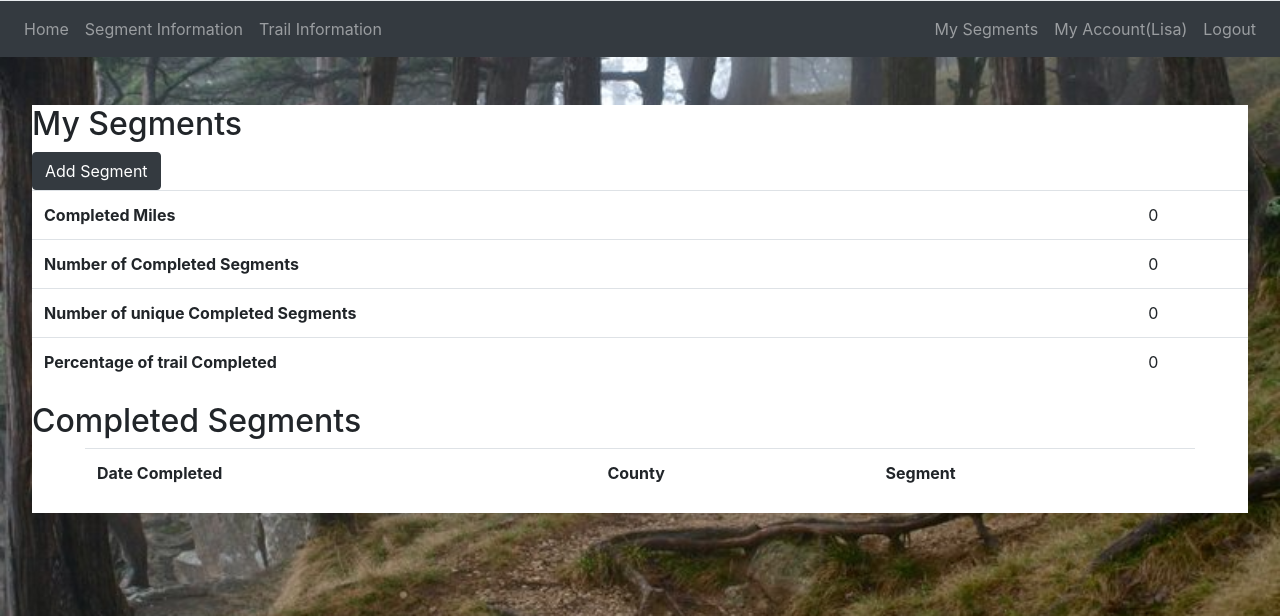
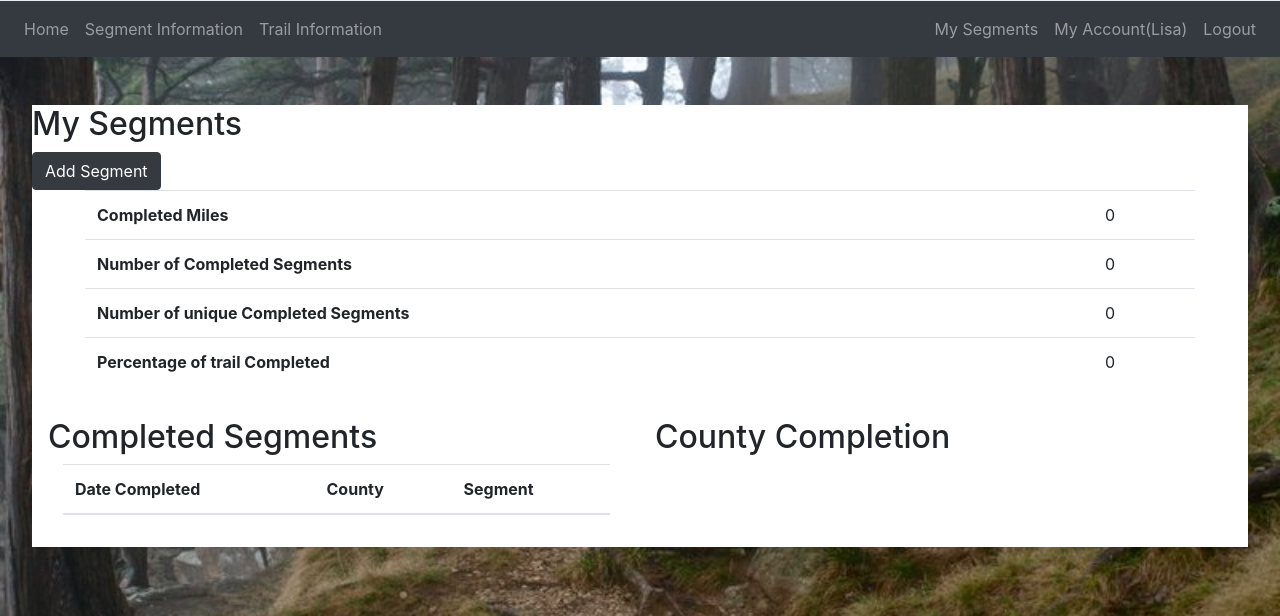
Before and after one commit to llandritsch/IATApp, a PHP site: page /mySegments.php in a window 1280 px wide. Shown: the part 184-800 px from the top of the page. Run offline with PHP 8.4, Linux system fonts and the light colour scheme; a user stored in the database is signed in; data comes from the database, SQL or seed files in the repository; lists and menus that the app fills with data are empty.

Commit message:
added county status bars

```diff
--- a/Views/MySegmentView.php
+++ b/Views/MySegmentView.php
@@ -42,9 +42,17 @@
     }
 
     function createStatusBarsForCounty($segmentsByCounty) {
-        foreach ($segmentsByCounty as $county) {
-            $count = count($county);
-            echo $count;
+        foreach ($segmentsByCounty as $county => $segments) {
+            $count = count($segments);
+            $percent = getCountyPercent($county, $count);
+            echo $county;
+
+            $statusBar =
+                    '<div class="progress" style="height: 25px">
+                        <div class="progress-bar" role="progressbar" style="width: '. $percent .'%;">' . $percent . '%</div>
+                    </div>';
+
+            echo $statusBar;
         }
     }
 
@@ -55,7 +63,8 @@
                 or die(mysqli_error($dbc));
         $row = $result->fetch_row();
         $count = $row[0];
-        $percentComplete = ($numberComplete / $count) * 100;
+        $calcPercent = ($numberComplete / $count) * 100;
+        $percentComplete = round($calcPercent, 2);
 
         return $percentComplete;
     }
--- a/mySegments.php
+++ b/mySegments.php
@@ -33,6 +33,7 @@
                 <h2>My Segments</h2>
 
                 <a href="addSegmentCounty.php"><button class="btn btn-dark account" id="addSegment" type="button">Add Segment</button></a>
+                <div class="container">
                     <?php
                         require_once('configFiles/segmentDBControl.php');
                         $tableArray = getUserSegments();
@@ -73,24 +74,30 @@
                         </tr>
 
                     </table>
-
-                <div id="counties">
+                </div>
+                <div class="row p-3">
+                    <div id="counties" class="col-sm-6">
                         <h2>Completed Segments</h2>
-                <div class="container d-flex flex-wrap">
+                        <div class="container">
                             <?php
                                 require_once("configFiles/config.php");
                                 require_once('Views/MySegmentView.php');
-                ?>  <table class="table">
-                    <tr><th>Date Completed</th><th>County</th><th>Segment</th></tr>
+                            ?>  <table class="table table-striped">
+                                <thead><tr><th>Date Completed</th><th>County</th><th>Segment</th></tr></thead>
+                                <tbody>
                             <?php getCompletedSegments();?>
+                                </tbody>
                                 </table>
-          <!-- Generate County Completion Status Bars -->
-                <?php  getSegmentsByCounty();
-                        //getCountyPercent();
-                ?>
                         </div>
                     </div>
-
+                    <!-- Generate County Completion Status Bars -->
+                    <div class="container col-sm-6">
+                        <h2>County Completion</h2>
+                        <div class="statusBars">
+                            <?php  getSegmentsByCounty();?>
+                        </div>
+                    </div>
+                </div>
         </main>
     </div>
 </body>
--- a/styles.css
+++ b/styles.css
@@ -95,3 +95,8 @@ main {
 .editMode{
     border: 1px solid black;
 }
+
+/* My Segments Styles */
+.countyFlex {
+    width: 50%;
+}
```
Lines whose indentation alone changed are shown as unchanged.
